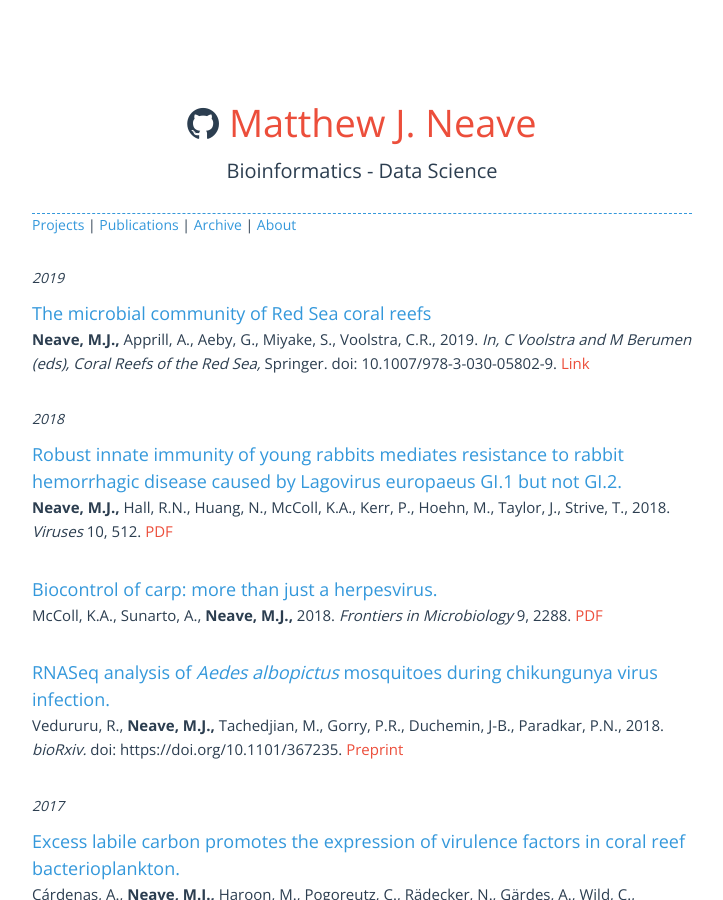
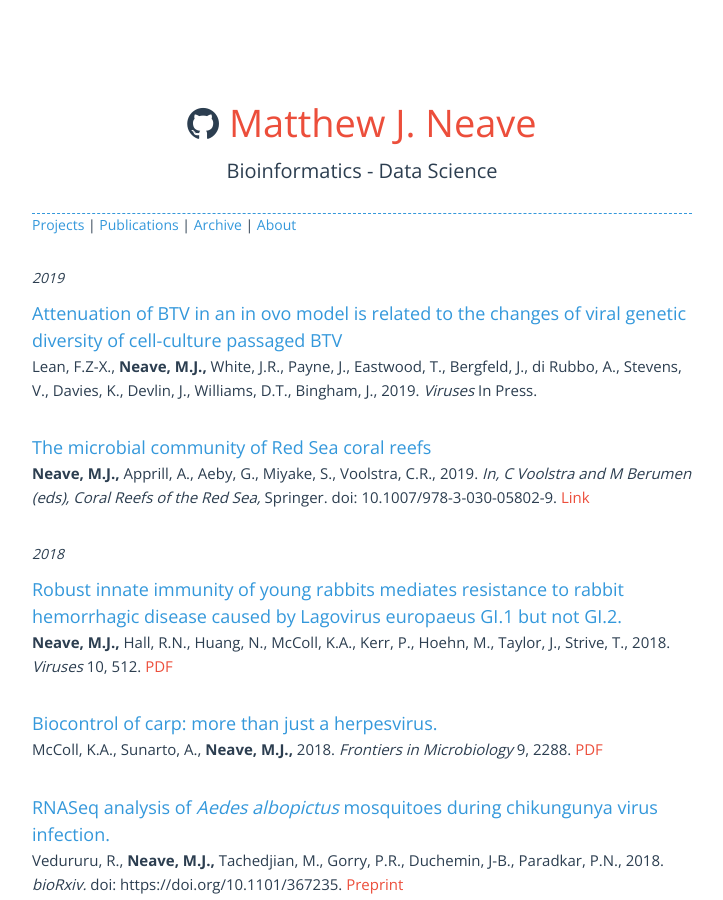
Before and after one commit to neavemj/neavemj.github.io, a Jekyll site: the page built from publications.html, in a window 1280 px wide and 900 px high. Shown: the whole window, without its empty margins (278-1001 px from the left). Built offline with Jekyll 4.4.1, drawn with Linux system fonts in a browser that asks for light colours; nearby versions of some CDN libraries; comment, search, counter and statistics services are not loaded.

Commit message:
added Fabian's publication

```diff
--- a/publications.html
+++ b/publications.html
@@ -8,6 +8,11 @@ layout: default
   <div class="col-md-12">
 
 	  <p id="year">2019</p>
+
+	  <h1bl>Attenuation of BTV in an in ovo model is related to the changes of viral genetic diversity of cell-culture passaged BTV</h1bl>
+	  <p>Lean, F.Z-X., <b>Neave, M.J., </b>White, J.R., Payne, J., Eastwood, T., Bergfeld, J., di Rubbo, A., Stevens, V., Davies, K., Devlin, J., Williams, D.T., Bingham, J., 2019. <i>Viruses</i> In Press.
+	  </p>
+      <br>
 
       <h1bl>The microbial community of Red Sea coral reefs</h1bl>
 	  <p><b>Neave, M.J., </b>Apprill, A., Aeby, G., Miyake, S., Voolstra, C.R., 2019. <i>In, C Voolstra and M Berumen (eds), Coral Reefs of the Red Sea,</i> Springer. doi: 10.1007/978-3-030-05802-9.
```
